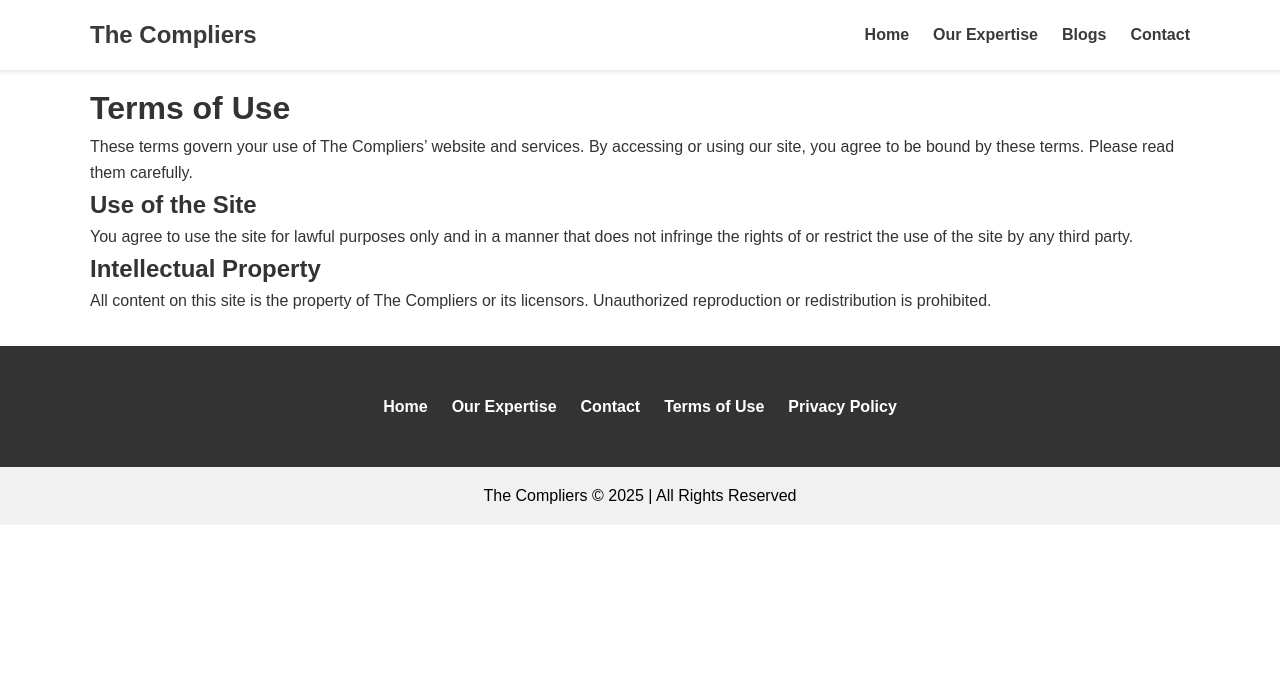
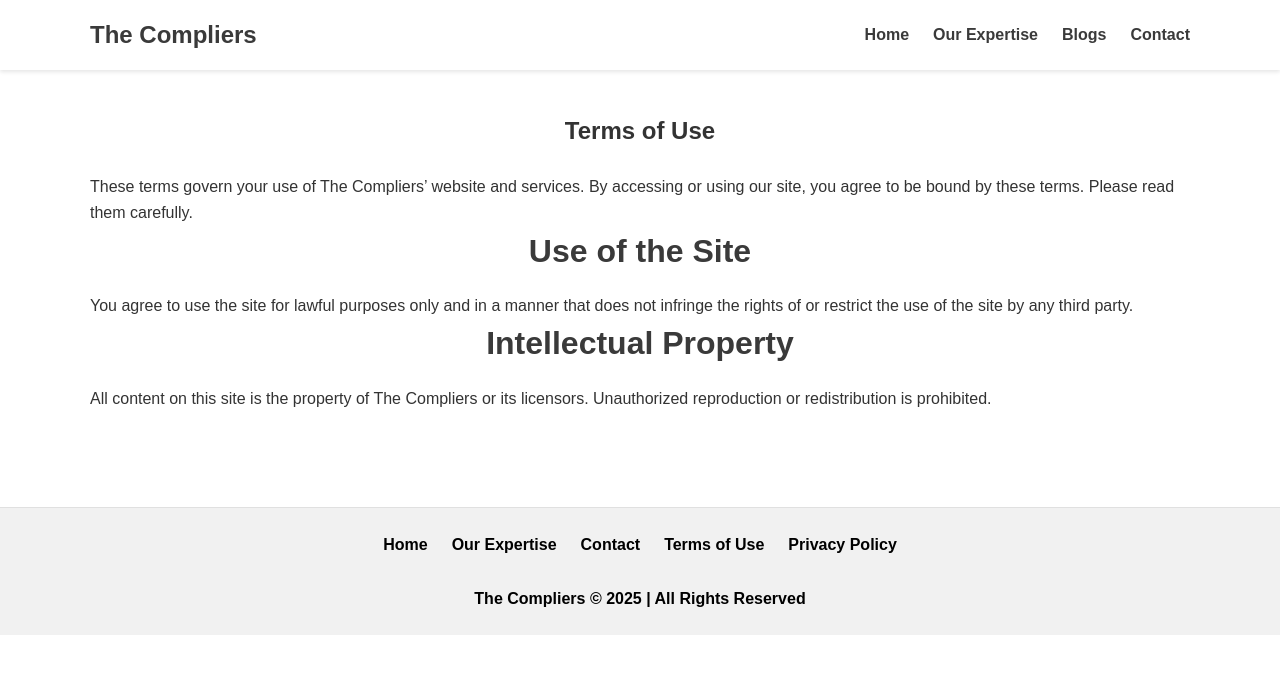
Before and after one commit to unforgettablekartik/compliers, a Next.js app: page /terms in a window 1280 px wide. Shown: the top 674 px of the page. Built offline with nearby package versions, Linux system fonts and the light colour scheme.

Commit message:
Add shared header and footer across site

```diff
--- a/app/blog/[slug]/page.tsx
+++ b/app/blog/[slug]/page.tsx
@@ -216,7 +216,7 @@ export default async function BlogPost({ params }: { params: { slug: string } })
 
   // Fetch the content blocks from Notion by page ID
   const blocks = await getBlocks(post.id);
-  const categories = post.categories.filter(Boolean);
+  const categories = (post.categories ?? []).filter(Boolean);
 
   return (
     <div className="blogPostShell">
--- a/components/Footer.tsx
+++ /dev/null
@@ -1,9 +0,0 @@
-import React from 'react';
-
-export default function Footer() {
-  return (
-    <footer style={{ textAlign: 'center', padding: '1rem 0', background: '#f1f1f1' }}>
-      <p style={{ color: '#000' }}>The Compliers © 2025 | All Rights Reserved</p>
-    </footer>
-  );
-}
--- a/components/Layout.tsx
+++ b/components/Layout.tsx
@@ -1,17 +1,13 @@
 import React from 'react';
-import Footer from './Footer';
+import SiteFooter from './SiteFooter';
+import SiteHeader from './SiteHeader';
 
 export default function Layout({ children }: { children: React.ReactNode }) {
   return (
     <>
-      <header>
-        {/* Add your site navigation or logo here */}
-        <h1>Compilers Next.js App</h1>
-      </header>
-      <main>
-        {children}
-      </main>
-      <Footer />
+      <SiteHeader />
+      <main className="site-content">{children}</main>
+      <SiteFooter />
     </>
   );
 }
--- /dev/null
+++ b/components/SiteFooter.tsx
@@ -0,0 +1,29 @@
+import Link from 'next/link';
+import React from 'react';
+
+export default function SiteFooter() {
+  return (
+    <footer className="site-footer">
+      <div className="container footer-content">
+        <ul className="footer-nav">
+          <li>
+            <Link href="/">Home</Link>
+          </li>
+          <li>
+            <Link href="/#services">Our Expertise</Link>
+          </li>
+          <li>
+            <Link href="/#contact">Contact</Link>
+          </li>
+          <li>
+            <Link href="/terms">Terms of Use</Link>
+          </li>
+          <li>
+            <Link href="/privacy">Privacy Policy</Link>
+          </li>
+        </ul>
+      </div>
+      <div className="footer-copy">The Compliers © 2025 | All Rights Reserved</div>
+    </footer>
+  );
+}
--- /dev/null
+++ b/components/SiteHeader.tsx
@@ -0,0 +1,30 @@
+import Link from 'next/link';
+import React from 'react';
+
+export default function SiteHeader() {
+  return (
+    <nav id="navbar">
+      <div className="container">
+        <div className="logo">
+          <Link href="/" className="logo-link">
+            The Compliers
+          </Link>
+        </div>
+        <ul className="nav-links">
+          <li>
+            <Link href="/">Home</Link>
+          </li>
+          <li>
+            <Link href="/#services">Our Expertise</Link>
+          </li>
+          <li>
+            <Link href="/blog">Blogs</Link>
+          </li>
+          <li>
+            <Link href="/#contact">Contact</Link>
+          </li>
+        </ul>
+      </div>
+    </nav>
+  );
+}
--- a/pages/terms.tsx
+++ b/pages/terms.tsx
@@ -7,20 +7,7 @@ export default function Terms() {
         <title>Terms of Use | The Compliers</title>
         <meta name="description" content="Review the Terms of Use for The Compliers." />
       </Head>
-      {/* Site Navigation */}
-      <nav id="navbar">
-        <div className="container">
-          <div className="logo"><a href="/">The Compliers</a></div>
-          <ul className="nav-links">
-            <li><a href="/">Home</a></li>
-            <li><a href="/#services">Our Expertise</a></li>
-            <li><a href="/blog">Blogs</a></li>
-            <li><a href="/#contact">Contact</a></li>
-          </ul>
-        </div>
-      </nav>
-      {/* Main content */}
-      <main className="legal-page">
+      <section className="legal-page">
         <div className="container">
           <h1>Terms of Use</h1>
           <p>These terms govern your use of The Compliers’ website and services. By accessing or using our site, you agree to be bound by these terms. Please read them carefully.</p>
@@ -29,19 +16,7 @@ export default function Terms() {
           <h2>Intellectual Property</h2>
           <p>All content on this site is the property of The Compliers or its licensors. Unauthorized reproduction or redistribution is prohibited.</p>
         </div>
-      </main>
-      {/* Footer */}
-      <footer>
-        <div className="container footer-content">
-          <ul className="footer-nav">
-            <li><a href="/">Home</a></li>
-            <li><a href="/#services">Our Expertise</a></li>
-            <li><a href="/#contact">Contact</a></li>
-            <li><a href="/terms">Terms of Use</a></li>
-            <li><a href="/privacy">Privacy Policy</a></li>
-          </ul>
-        </div>
-      </footer>
+      </section>
     </>
   );
 }
--- a/styles/globals.css
+++ b/styles/globals.css
@@ -9,6 +9,10 @@ body {
   font-family: 'Montserrat', sans-serif;
   line-height: 1.6;
   color: #333;
+}
+
+.site-content {
+  display: block;
 }
 
 /* Container utility */
@@ -192,11 +196,12 @@ section h2 {
 }
 
 /* Footer */
-footer {
-  background-color: #333;
-  color: #fff;
-  padding: 1rem 0;
+.site-footer {
+  background-color: #f1f1f1;
+  color: #000;
+  padding: 1.5rem 0 0;
   text-align: center;
+  border-top: 1px solid #e0e0e0;
 }
 
 .blogPostShell {
@@ -221,8 +226,11 @@ footer {
   }
 }
 
-footer p {
-  margin: 0;
+.site-footer .footer-copy {
+  margin-top: 1rem;
+  padding: 0.75rem 0 1.5rem;
+  font-weight: 600;
+  color: #000;
 }
 
 /* Contact split */
@@ -253,16 +261,19 @@ footer p {
 .container.footer-content {
   display: flex;
   justify-content: center;
+  padding: 0;
+  flex-wrap: wrap;
 }
 
 .footer-nav {
   display: flex;
   gap: 1.5rem;
   list-style: none;
+  flex-wrap: wrap;
 }
 
 .footer-nav a {
-  color: #fff;
+  color: #000;
   text-decoration: none;
   font-weight: 600;
 }
@@ -298,6 +309,30 @@ footer p {
   flex-shrink: 0;
 }
 
+.legal-page {
+  padding: 7rem 0 4rem;
+}
+
+.legal-page .container {
+  padding-top: 0;
+}
+
+.legal-page h1 {
+  margin-bottom: 1.5rem;
+  text-align: center;
+}
+
+.blogPage {
+  padding: 7rem 0 4rem;
+}
+
+.blogPageTitle {
+  font-size: 2.5rem;
+  text-align: center;
+  margin-bottom: 1.5rem;
+  color: #3a3a3a;
+}
+
 /* Responsive breakpoints */
 @media (max-width: 768px) {
   #hero {
@@ -315,7 +350,7 @@ footer p {
 
   .footer-nav {
     flex-direction: column;
-    align-items: flex-start;
+    align-items: center;
     gap: 0.5rem;
   }
 }
```
Also changed, not shown: app/blog/page.tsx (+6 -4 lines), app/layout.tsx (+7 -1 lines), pages/index.tsx (+0 -26 lines), pages/privacy.tsx (+7 -32 lines). Lines whose indentation alone changed are shown as unchanged.
